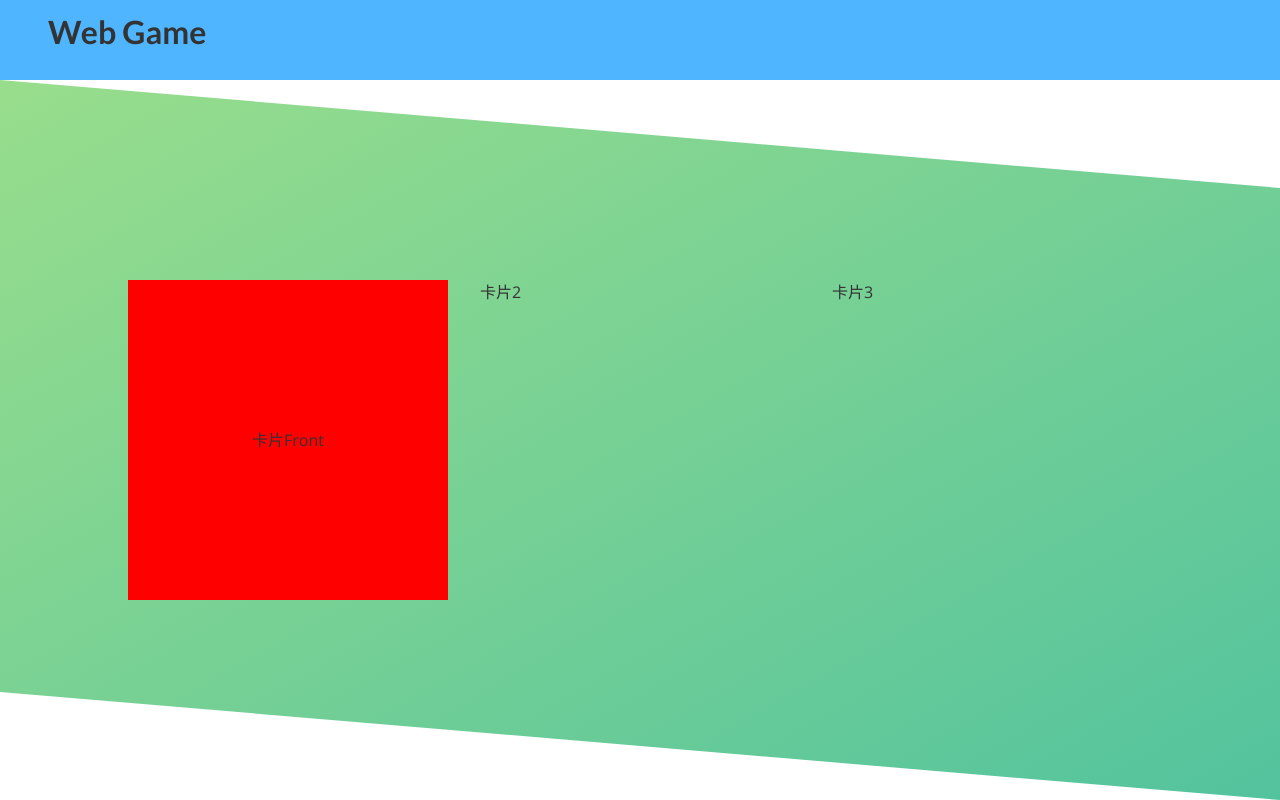
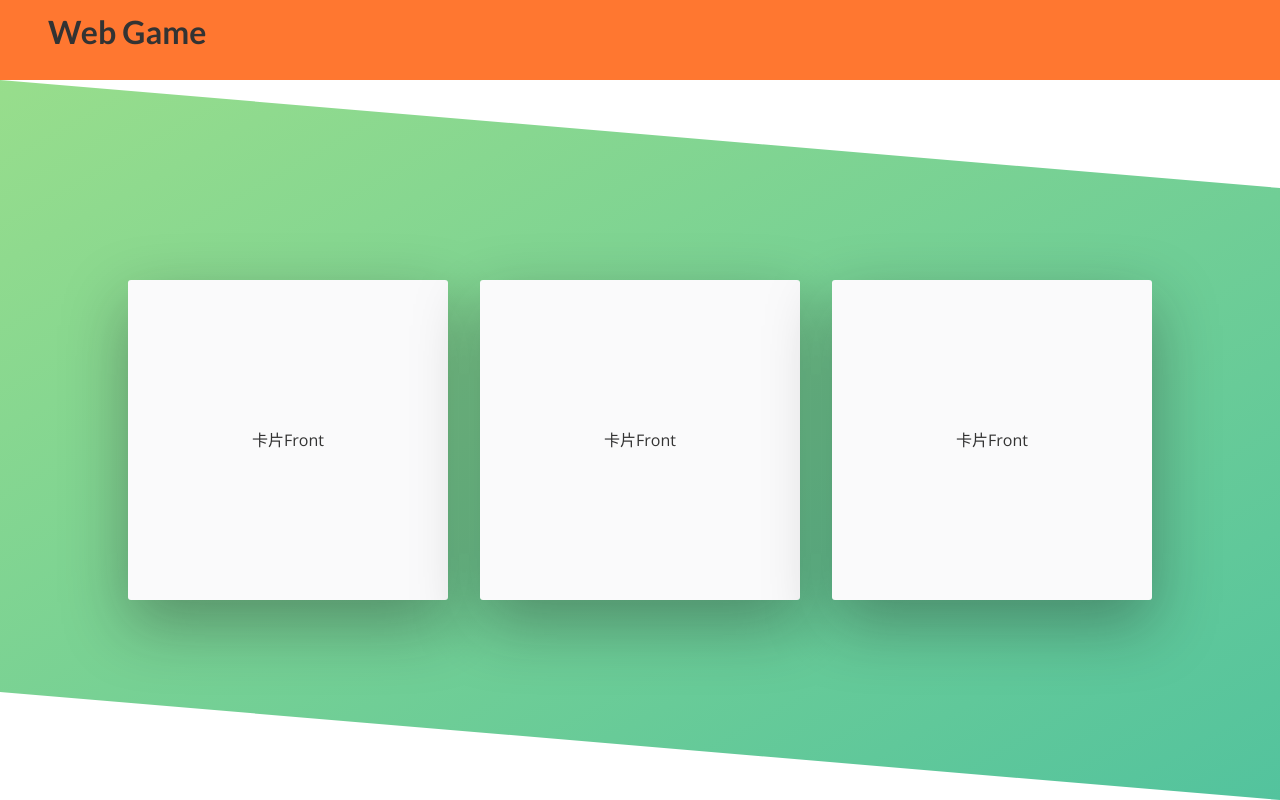
Before and after one commit to jeff0518/WebGame, a React (Vite) app: page / in a window 1280 px wide. Built offline with nearby package versions, Linux system fonts and the light colour scheme.

Commit message:
feat: add card component

```diff
--- a/src/components/layout/Layout.module.scss
+++ b/src/components/layout/Layout.module.scss
@@ -5,5 +5,5 @@
   width: 100%;
   height: 10vh;
   padding: 0.5rem 0 0.5rem 3rem;
-  background-color: color.$assistant-blue-color;
+  background-color: color.$primary-color;
 }
--- a/src/components/main/Main.module.scss
+++ b/src/components/main/Main.module.scss
@@ -36,14 +36,36 @@
         top: 0;
         left: 0;
         width: 100%;
+        border-radius: 3px;
+        box-shadow: 0 1.5rem 4rem rgba($color: color.$gray-11, $alpha: 0.35);
 
         &__front {
-          background-color: red;
+          background-color: color.$gray-2;
         }
 
         &__back {
-          background-color: green;
           transform: rotateY(180deg);
+          &__color1 {
+            background-image: linear-gradient(
+              to right bottom,
+              color.$primary-light-color,
+              color.$primary-color
+            );
+          }
+          &__color2 {
+            background-image: linear-gradient(
+              to right bottom,
+              color.$brand-light-color,
+              color.$brand-color
+            );
+          }
+          &__color3 {
+            background-image: linear-gradient(
+              to right bottom,
+              color.$secondary-light-color,
+              color.$secondary-color
+            );
+          }
         }
       }
 
--- a/src/components/main/Main.tsx
+++ b/src/components/main/Main.tsx
@@ -1,3 +1,4 @@
+import Card from "./card/Card";
 import style from "./Main.module.scss";
 
 function Main() {
@@ -5,20 +6,9 @@ function Main() {
     <>
       <div className={style.main_container}>
         <div className={style.main_container_section}>
-          <div className={style.cardInbox}>
-            <div
-              className={`${style.cardInbox__side} ${style.cardInbox__side__front}`}
-            >
-              卡片Front
-            </div>
-            <div
-              className={`${style.cardInbox__side} ${style.cardInbox__side__back}`}
-            >
-              卡片Back
-            </div>
-          </div>
-          <div className={style.cardInbox}>卡片2</div>
-          <div className={style.cardInbox}>卡片3</div>
+          <Card color="cardInbox__side__back__color1" />
+          <Card color="cardInbox__side__back__color2" />
+          <Card color="cardInbox__side__back__color3" />
         </div>
       </div>
     </>
--- /dev/null
+++ b/src/components/main/card/Card.module.scss
@@ -0,0 +1,59 @@
+@use "../../../styles/colors" as color;
+@import "../../../styles/mixin";
+
+.cardInbox {
+  width: 100%;
+  height: 20rem;
+  perspective: 150rem;
+  position: relative;
+
+  &__side {
+    height: 20rem;
+    @include center-both;
+    transition: all 0.8s ease;
+    backface-visibility: hidden;
+    position: absolute;
+    top: 0;
+    left: 0;
+    width: 100%;
+    border-radius: 3px;
+    box-shadow: 0 1.5rem 4rem rgba($color: color.$gray-11, $alpha: 0.35);
+
+    &__front {
+      background-color: color.$gray-2;
+    }
+
+    &__back {
+      transform: rotateY(180deg);
+      &__color1 {
+        background-image: linear-gradient(
+          to right bottom,
+          color.$primary-light-color,
+          color.$primary-color
+        );
+      }
+      &__color2 {
+        background-image: linear-gradient(
+          to right bottom,
+          color.$brand-light-color,
+          color.$brand-color
+        );
+      }
+      &__color3 {
+        background-image: linear-gradient(
+          to right bottom,
+          color.$secondary-light-color,
+          color.$secondary-color
+        );
+      }
+    }
+  }
+
+  &:hover .cardInbox__side__front {
+    transform: rotateY(180deg);
+  }
+
+  &:hover .cardInbox__side__back {
+    transform: rotateY(0);
+  }
+}
--- /dev/null
+++ b/src/components/main/card/Card.tsx
@@ -0,0 +1,24 @@
+import style from "./Card.module.scss";
+
+interface CardProps {
+  color: string;
+}
+
+function Card({ color }: CardProps) {
+  return (
+    <div className={style.cardInbox}>
+      <div
+        className={`${style.cardInbox__side} ${style.cardInbox__side__front}`}
+      >
+        卡片Front
+      </div>
+      <div
+        className={`${style.cardInbox__side} ${style.cardInbox__side__back} ${style[color]}`}
+      >
+        卡片Back
+      </div>
+    </div>
+  );
+}
+
+export default Card;
--- a/src/styles/_colors.scss
+++ b/src/styles/_colors.scss
@@ -1,7 +1,10 @@
 // colors
 $brand-color: #55c57a;
 $brand-light-color: #7ed56f;
-$primary-color: #d56b25;
+$primary-color: #ff7730;
+$primary-light-color: #ffb900;
+$secondary-color: #5643fa;
+$secondary-light-color: #2998ff;
 $success-color: #2d78d4;
 $warning-color: #ffc542;
 $error-color: #fc5a5a;
```
